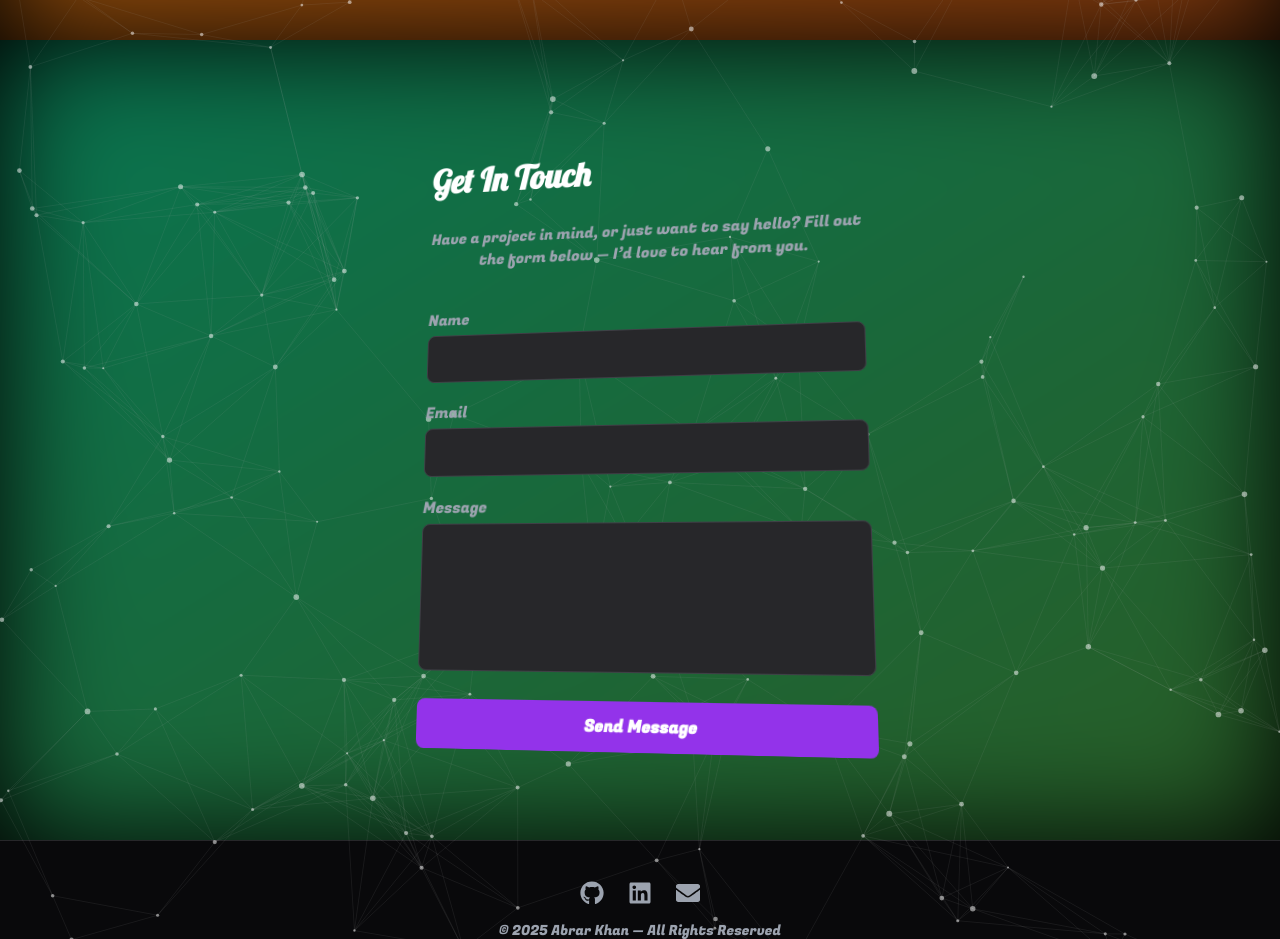
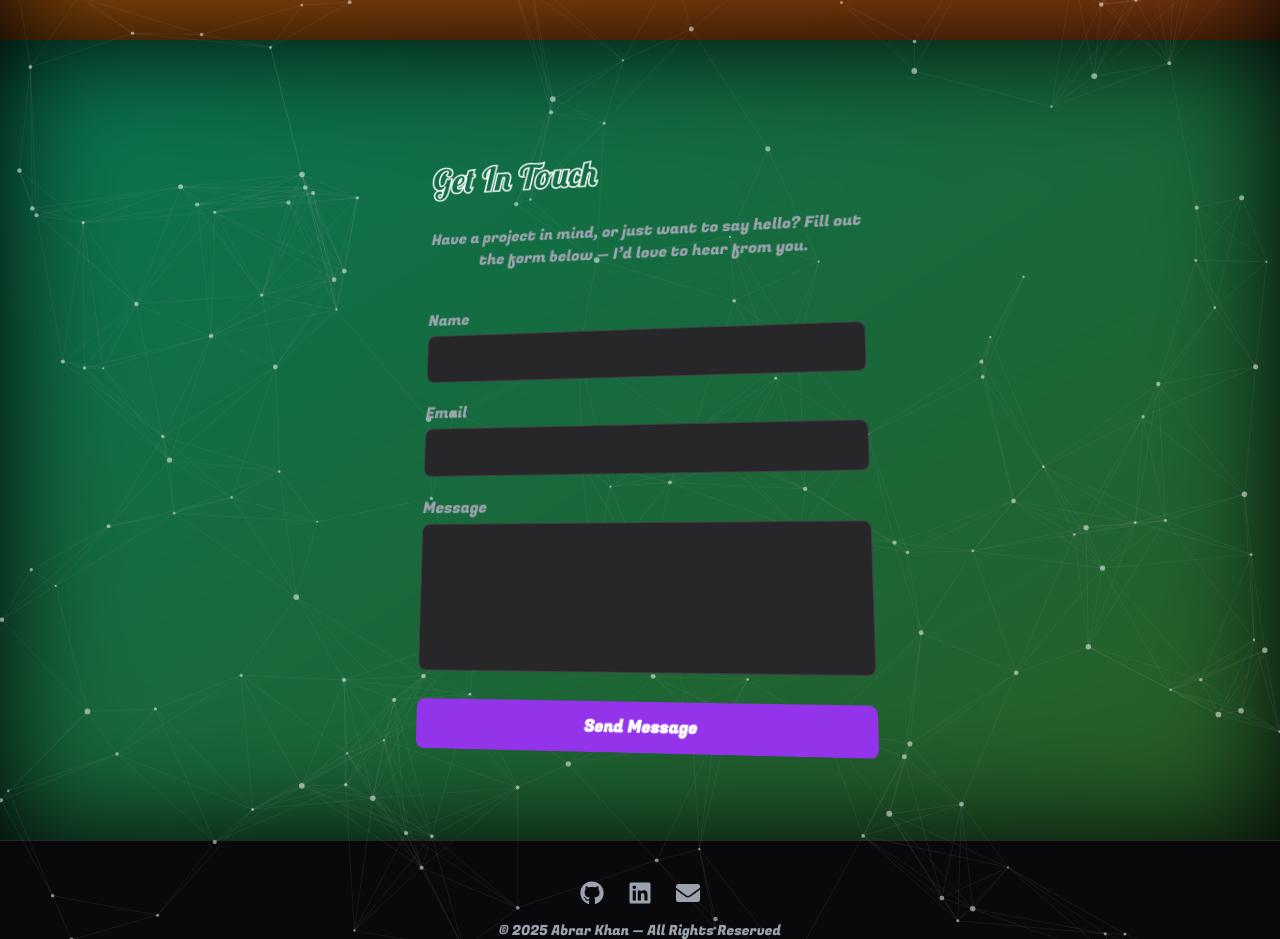
Before and after one commit to AbrarKhan-Avro/portfolio-website, a Next.js app in the folder portfolio/: page / in a window 1280 px wide. Shown: the part 2360-3299 px from the top of the page. Built offline with nearby package versions, Linux system fonts and the light colour scheme; a web font is replaced by a local one.

Commit message:
Contact title hover effect

```diff
--- a/portfolio/src/app/components/Contact.jsx
+++ b/portfolio/src/app/components/Contact.jsx
@@ -9,6 +9,8 @@ import {
 } from "framer-motion";
 import { useInView } from "react-intersection-observer";
 import { useState, useEffect } from "react";
+import "./ContactTitleEffect.css"; // 👈 Add this import at the top, near other imports
+
 
 export default function Contact() {
   const controls = useAnimation();
@@ -111,7 +113,19 @@ export default function Contact() {
             variants={fadeVariant}
             className="font-lobster text-4xl font-bold mb-8 text-zinc-900 dark:text-white transition-colors duration-500"
           >
-            Get In Touch
+            <span className="get-in-touch-hover" aria-hidden="false" role="text">
+              {"Get In Touch".split("").map((ch, i) => (
+                <span
+                  key={i}
+                  className="cth-letter"
+                  data-char={ch}
+                  tabIndex={0} /* makes it keyboard-focusable for accessibility */
+                  aria-hidden={ch === " " ? "true" : "false"}
+                >
+                  {ch === " " ? "\u00A0" : ch}
+                </span>
+              ))}
+            </span>
           </motion.h2>
 
           <motion.p
--- /dev/null
+++ b/portfolio/src/app/components/ContactTitleEffect.css
@@ -0,0 +1,51 @@
+/* ContactTitleHover.css — fixed version */
+
+/* Wrapper */
+.get-in-touch-hover {
+  display: inline-flex;
+  gap: 0.02em;
+  line-height: 1;
+  align-items: center;
+  justify-content: center;
+  user-select: none;
+}
+
+/* Each letter */
+.get-in-touch-hover .cth-letter {
+  display: inline-block;
+  position: relative;
+  transform-origin: center;
+  transition:
+    transform 0.32s cubic-bezier(0.175, 0.885, 0.32, 1.275),
+    color 0.3s ease,
+    -webkit-text-stroke-color 0.3s ease;
+  /* Start hollow (transparent fill + stroke visible) */
+  color: transparent;
+  -webkit-text-stroke-width: 1.6px;
+  -webkit-text-stroke-color: #111; /* light mode stroke */
+}
+
+/* Dark mode: use lighter stroke */
+.dark .get-in-touch-hover .cth-letter {
+  -webkit-text-stroke-color: #fff;
+}
+
+/* Hover: fill the letter, remove stroke, scale */
+.get-in-touch-hover .cth-letter:hover,
+.get-in-touch-hover .cth-letter:focus {
+  transform: scale(1.5);
+  color: currentColor; /* fill with inherited color */
+  -webkit-text-stroke-color: transparent; /* remove outline */
+}
+
+/* Slight neighbor response (optional subtle bounce) */
+.get-in-touch-hover .cth-letter:hover + .cth-letter {
+  transform: scale(1.1);
+}
+
+/* Responsive tweak */
+@media (max-width: 640px) {
+  .get-in-touch-hover .cth-letter {
+    -webkit-text-stroke-width: 1.2px;
+  }
+}
```
